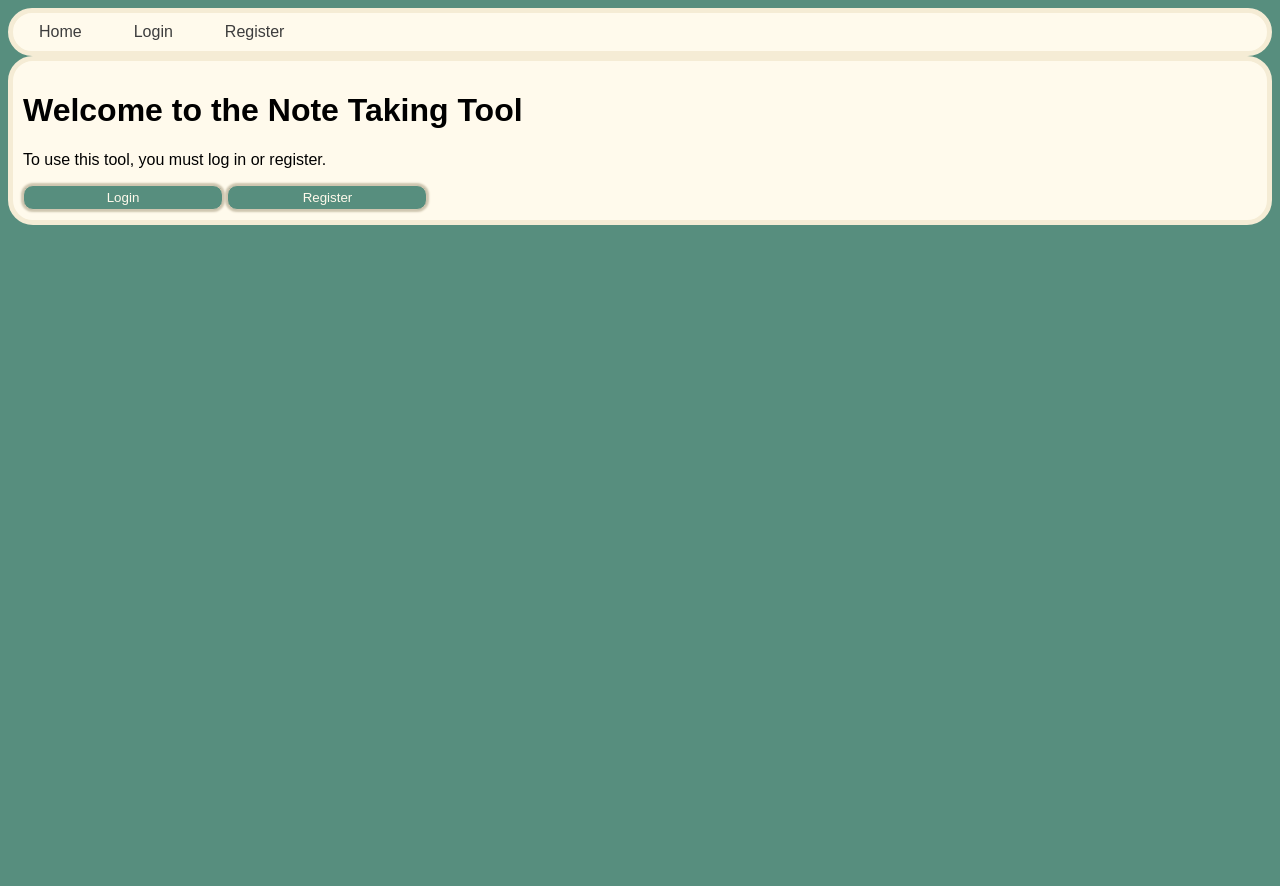
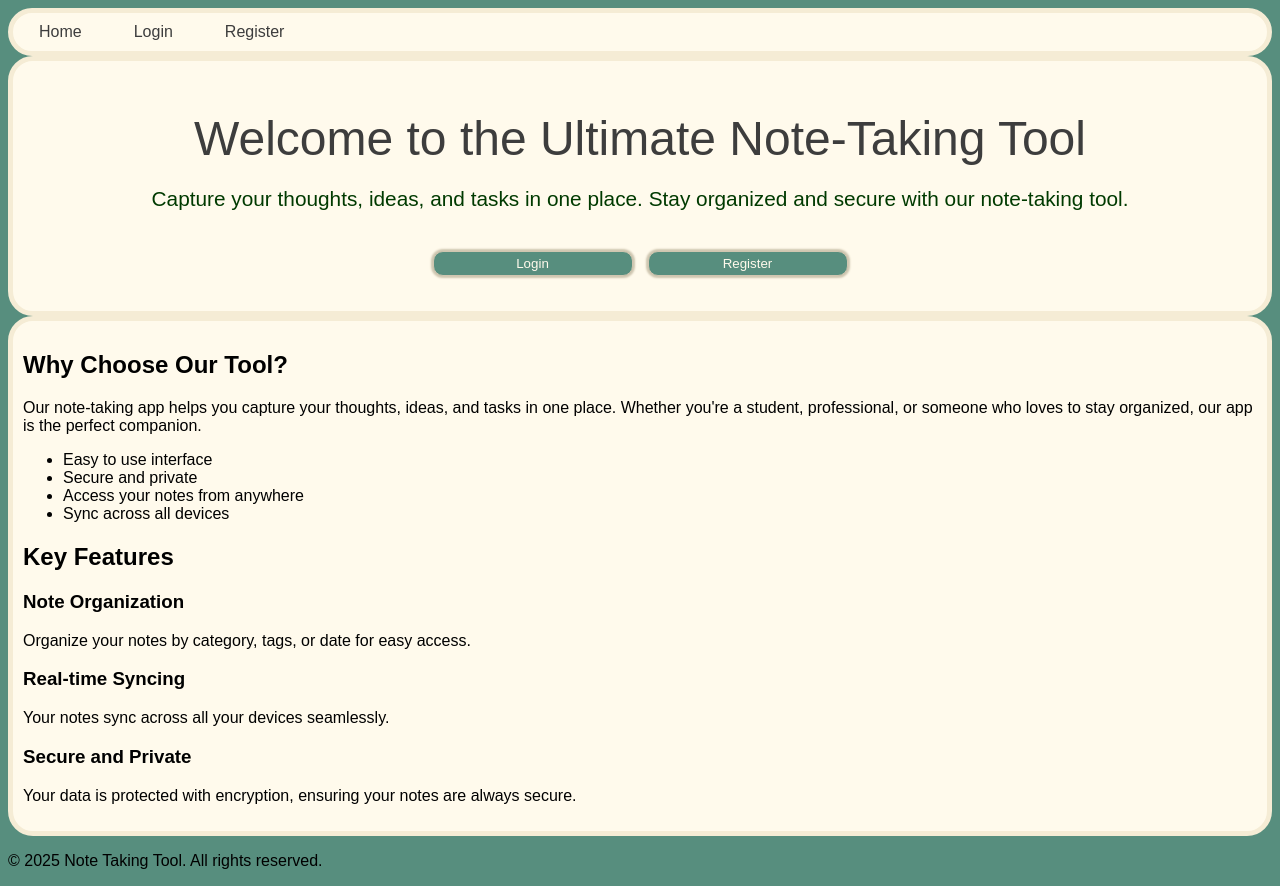
Before and after one commit to CamillaLucero23/cs-3110-notepad-project, a plain HTML site: page Project Files/html/homepage.html in a window 1280 px wide. Before the commit the page ends 800 px from the top, so only its background shows below. Drawn offline with Linux system fonts and the light colour scheme.

Commit message:
Finished the Part

```diff
--- a/Project Files/html/homepage.html
+++ b/Project Files/html/homepage.html
@@ -6,7 +6,7 @@
     <title>Homepage</title>
 </head>
 <body>
-    <!-- Navigation bar -->
+    <!-- Navigation Bar -->
     <nav class="navbar">
         <ul>
             <li><a href="homepage.html">Home</a></li>
@@ -15,17 +15,47 @@
         </ul>
     </nav>
 
-    <!-- Welcome Section -->
-    <div class="container">
-        <div class="mainSection">
-            <h1>Welcome to the Note Taking Tool</h1>
-            <p>To use this tool, you must log in or register.</p>
-            <div class="button-container">
-                <button class="button button4" onclick="window.location.href='login.html'">Login</button>
-                <button class="button button4" onclick="window.location.href='register.html'">Register</button>
-            </div>
+    <!-- Main Section -->
+    <section class="mainSection">
+        <h1 class="titleName">Welcome to the Ultimate Note-Taking Tool</h1>
+        <p class="titlePara">Capture your thoughts, ideas, and tasks in one place. Stay organized and secure with our note-taking tool.</p>
+
+        <div class="ButtonsSelect">
+            <button class="button4" onclick="window.location.href='login.html'">Login</button>
+            <button class="button4" onclick="window.location.href='register.html'">Register</button>
         </div>
-    </div>
+    </section>
+
+    <section class="mainSection">
+        <h2>Why Choose Our Tool?</h2>
+        <p>Our note-taking app helps you capture your thoughts, ideas, and tasks in one place. Whether you're a student, professional, or someone who loves to stay organized, our app is the perfect companion.</p>
+        <ul>
+            <li>Easy to use interface</li>
+            <li>Secure and private</li>
+            <li>Access your notes from anywhere</li>
+            <li>Sync across all devices</li>
+        </ul>
+
+        <h2>Key Features</h2>
+        <div>
+            <h3>Note Organization</h3>
+            <p>Organize your notes by category, tags, or date for easy access.</p>
+        </div>
+        <div>
+            <h3>Real-time Syncing</h3>
+            <p>Your notes sync across all your devices seamlessly.</p>
+        </div>
+        <div>
+            <h3>Secure and Private</h3>
+            <p>Your data is protected with encryption, ensuring your notes are always secure.</p>
+        </div>
+    </section>
+
+
+    <!-- Footer Section -->
+    <footer>
+        <p>&copy; 2025 Note Taking Tool. All rights reserved.</p>
+    </footer>
 
     <script>
         // Redirect logged-in users to the notes page (or another page) instead of the homepage
--- a/Project Files/html/style.css
+++ b/Project Files/html/style.css
@@ -116,6 +116,8 @@ body{
     padding: 10px;
     font: 100% arial, sans-serif;
     font-size: 1.3em;
+    border: #333 solid 1px;
+    border-radius: 10px;
 
 }
 
```
Also changed, not shown: Project Files/html/index.js (+14 -0 lines), Project Files/html/login.html (+2 -2 lines), Project Files/html/notepad_edit.js (+14 -0 lines), Project Files/jsapp/index.js (+46 -0 lines).
